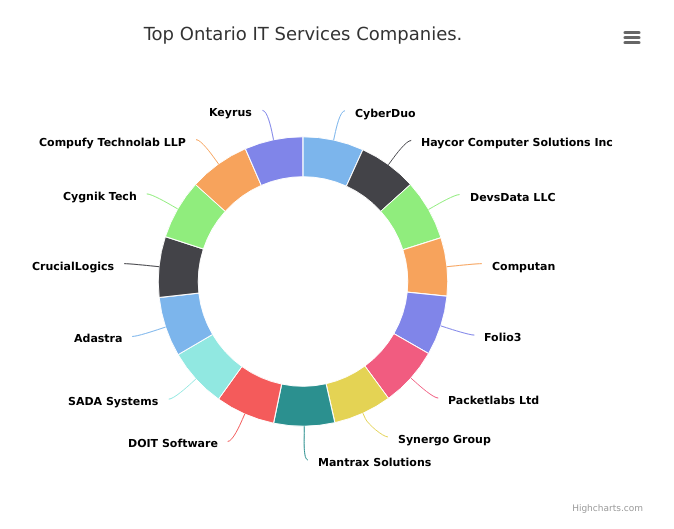
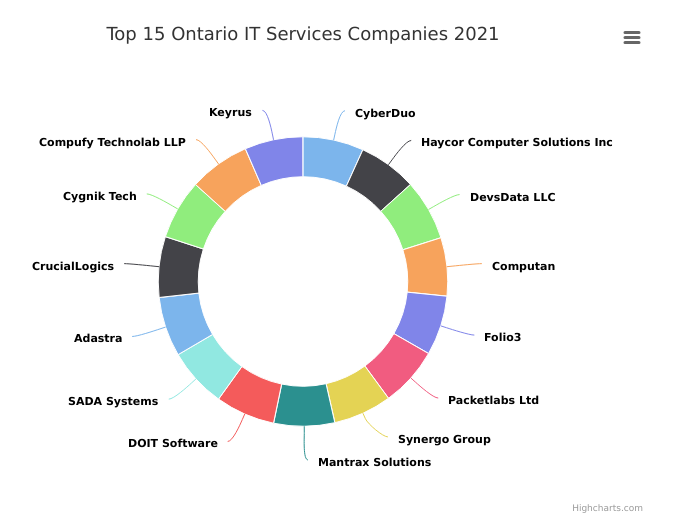
Before and after one commit to tactlabs/top-ontario-services-highchart, a Flask app: page / in a window 1280 px wide. Shown: the top 529 px of the page, without its empty margins (337-1011 px from the left). Run offline with Flask 2, Linux system fonts and the light colour scheme.

Commit message:
changes in html

```diff
--- a/templates/index.html
+++ b/templates/index.html
@@ -65,7 +65,7 @@
         type: 'variablepie'
     },
     title: {
-        text: 'Top Ontario IT Services Companies.'
+        text: 'Top 15 Ontario IT Services Companies 2021'
     },
     tooltip: {
         headerFormat: '',
```
